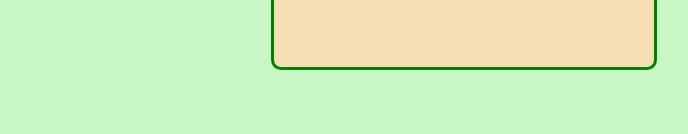
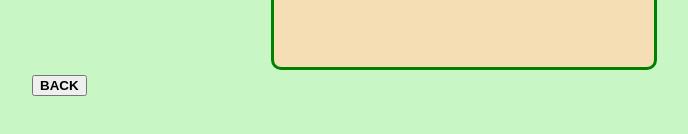
Before and after one commit to InnocentEdem/todolist, a plain HTML site: page resources/done.html in a window 1280 px wide. Shown: the part 486-620 px from the top of the page, without its empty margins (176-864 px from the left). Drawn offline with Linux system fonts and the light colour scheme.

Commit message:
added back button

```diff
--- a/resources/doing.css
+++ b/resources/doing.css
@@ -23,3 +23,7 @@ h2{
 .todo{
     padding: 10px;
     margin:3px;}
+
+    #nav{
+        margin-left: 200px;
+    }
--- a/resources/done.css
+++ b/resources/done.css
@@ -27,3 +27,6 @@ h2{
         text-decoration: line-through;
         text-decoration-color: red;
     }
+    #nav{
+        margin-left: 200px;
+    }
--- a/resources/done.html
+++ b/resources/done.html
@@ -19,5 +19,6 @@
             </ul>
         </div>
       </div>
+      <div id="nav"><a href="../"><button><b>BACK</b></button></a></div>
 </body>
 </html>
--- a/resources/todo.css
+++ b/resources/todo.css
@@ -27,3 +27,6 @@ h3{
     text-align: center;
     text-decoration: underline;
 }
+#nav{
+    margin-left: 200px;
+}
--- a/style.css
+++ b/style.css
@@ -6,6 +6,8 @@ body{
     font-family: 'Trebuchet MS', 'Lucida Sans Unicode',   sans-serif;
     font-weight: bolder;
     font-size: 20px;
+    color: teal;
+    font-family:  Verdana, Geneva, Tahoma, sans-serif;
 }
  .menu{
  text-align: center;
@@ -13,7 +15,7 @@ body{
 
 }
 button{
-    width: 100px;
+    width: 150px;
     height: 40px;
     font-weight: bolder;
     font-size: 20px;
@@ -22,7 +24,8 @@ button{
 
 }
 div{
-    padding: 150px;
+    padding: 15px;
+    text-align: center;
 }
 ul{
     list-style-type: none;
```
Also changed, not shown: index.html (+4 -0 lines), resources/doing.html (+1 -0 lines), resources/todo.html (+1 -0 lines).
